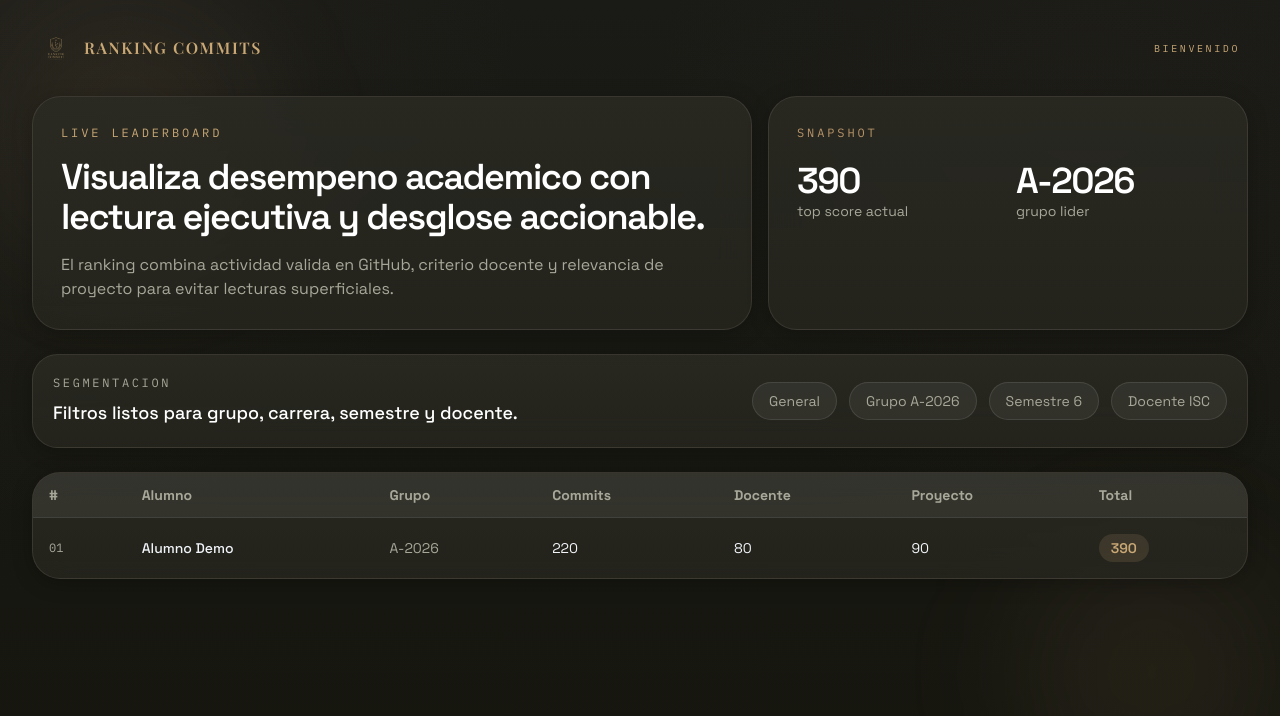
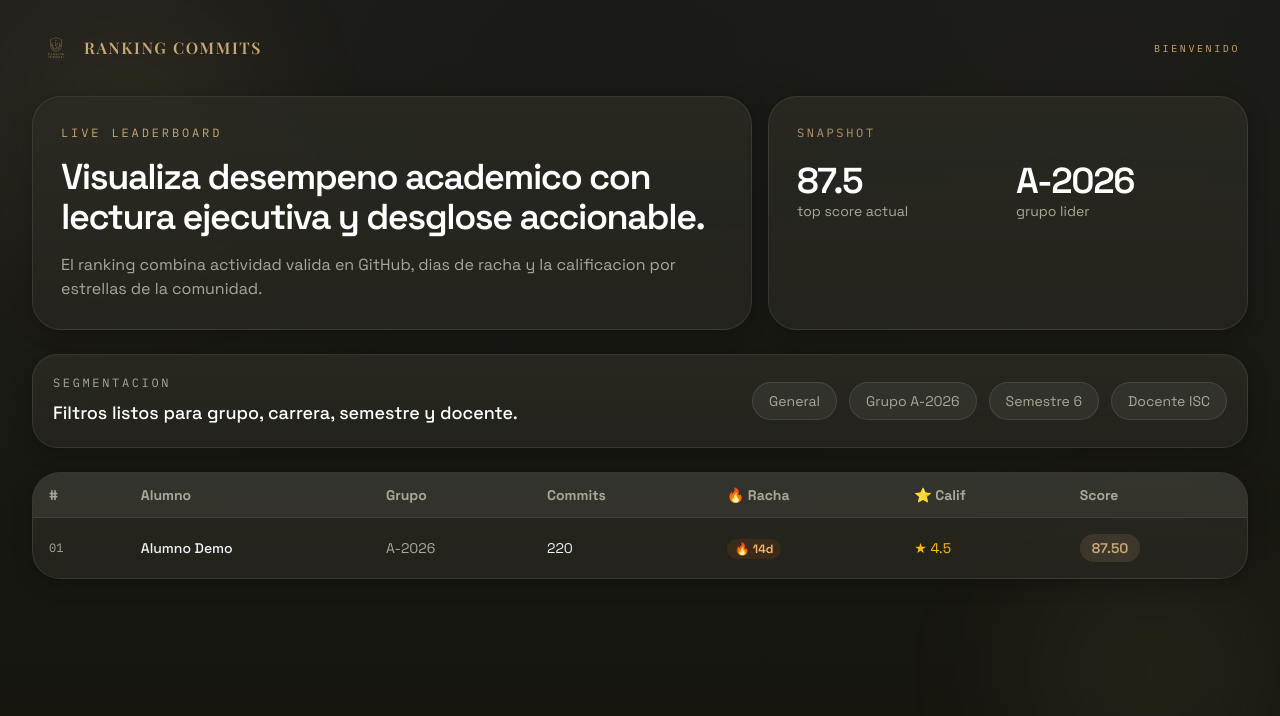
Before and after one commit to LuisPatMtz/ranking-commits-frontend, a Next.js app: page /ranking in a window 1280 px wide. Shown: the top 716 px of the page. Built offline with nearby package versions, Linux system fonts and the light colour scheme.

Commit message:
feat: implement docente dashboard, ranking system, and type definitions for group management

```diff
--- a/src/app/docente/page.tsx
+++ b/src/app/docente/page.tsx
@@ -53,8 +53,7 @@ type MemberCommitsModalState = {
 type RankingDraftMap = Record<
   number,
   {
-    docente: string;
-    proyecto: string;
+    star_rating: number;
   }
 >;
 
@@ -468,6 +467,8 @@ export default function DocentePage() {
       setIsSubmittingMemberEdit(false);
     }
   }
+
+  async function handleCreateParticipant(event: React.FormEvent<HTMLFormElement>) {
     event.preventDefault();
     setIsSubmittingStudent(true);
     setFeedback("Registrando participante...");
@@ -804,8 +805,7 @@ export default function DocentePage() {
     setRankingDrafts(
       items.reduce<RankingDraftMap>((acc, item) => {
         acc[item.usuario_id] = {
-          docente: String(item.docente_grade),
-          proyecto: String(item.proyecto_grade),
+          star_rating: item.star_rating,
         };
         return acc;
       }, {}),
@@ -830,34 +830,31 @@ export default function DocentePage() {
     }
   }
 
-  async function handleSaveRankingGrades(item: GroupRankingItem) {
+  async function handleSaveStarRating(item: GroupRankingItem, newRating: number) {
     if (!accessToken || !rankingModal) {
       setFeedback("Tu sesion no es valida. Inicia sesion nuevamente.");
       return;
     }
 
-    const draft = rankingDrafts[item.usuario_id];
-    const docenteValue = Number(draft?.docente ?? item.docente_grade);
-    const proyectoValue = Number(draft?.proyecto ?? item.proyecto_grade);
-
-    if (Number.isNaN(docenteValue) || Number.isNaN(proyectoValue)) {
-      setFeedback("Ingresa calificaciones numericas validas.");
-      return;
-    }
+    const rating = Math.min(5, Math.max(0.5, Math.round(newRating * 2) / 2));
+
+    setRankingDrafts((current) => ({
+      ...current,
+      [item.usuario_id]: { star_rating: rating },
+    }));
 
     const payload: GroupRankingGradesUpdatePayload = {
       usuario_id: item.usuario_id,
-      docente_grade: Math.min(100, Math.max(0, docenteValue)),
-      proyecto_grade: Math.min(100, Math.max(0, proyectoValue)),
+      star_rating: rating,
     };
 
     setIsSavingRankingGrades(item.usuario_id);
     try {
       await apiPut<{ message: string }>(`/ranking/grupo/${rankingModal.groupId}/calificaciones`, payload, accessToken);
       await loadGroupRanking(rankingModal.groupId, accessToken);
-      setFeedback(`Calificaciones actualizadas para ${item.nombre}.`);
+      setFeedback(`Calificacion actualizada para ${item.nombre}: ${rating} ⭐`);
     } catch (error) {
-      setFeedback(error instanceof ApiError ? error.detail : "No se pudieron actualizar las calificaciones.");
+      setFeedback(error instanceof ApiError ? error.detail : "No se pudo actualizar la calificacion.");
     } finally {
       setIsSavingRankingGrades(null);
     }
@@ -1786,23 +1783,20 @@ export default function DocentePage() {
                       <th className="px-4 py-3 font-medium">Estudiante</th>
                       <th className="px-4 py-3 font-medium hidden sm:table-cell">GitHub</th>
                       <th className="px-4 py-3 font-medium">Commits</th>
-                      <th className="px-4 py-3 font-medium">Puntos commits</th>
-                      <th className="px-4 py-3 font-medium">Calif maestro</th>
-                      <th className="px-4 py-3 font-medium">Calif proyecto</th>
+                      <th className="px-4 py-3 font-medium">Pts commits</th>
+                      <th className="px-4 py-3 font-medium">🔥 Racha</th>
+                      <th className="px-4 py-3 font-medium">⭐ Estrellas</th>
                       <th className="px-4 py-3 font-medium">Promedio</th>
-                      <th className="px-4 py-3 font-medium text-right">Guardar</th>
                     </tr>
                   </thead>
                   <tbody>
                     {rankingItems.map((item) => {
-                      const draft = rankingDrafts[item.usuario_id] ?? {
-                        docente: String(item.docente_grade),
-                        proyecto: String(item.proyecto_grade),
-                      };
+                      const currentRating = rankingDrafts[item.usuario_id]?.star_rating ?? item.star_rating;
+                      const isSaving = isSavingRankingGrades === item.usuario_id;
                       return (
                         <tr key={item.usuario_id} className="border-b border-white/5 text-white/95 last:border-b-0">
-                          <td className="px-4 py-3">#{item.rank}</td>
-                          <td className="px-4 py-3">{item.nombre}</td>
+                          <td className="px-4 py-3 font-mono text-xs text-[color:var(--accent)]">#{item.rank}</td>
+                          <td className="px-4 py-3 font-medium">{item.nombre}</td>
                           <td className="px-4 py-3 hidden sm:table-cell">
                             {item.github_username ? (
                               <a
@@ -1820,54 +1814,61 @@ export default function DocentePage() {
                           <td className="px-4 py-3">{item.commits_count}</td>
                           <td className="px-4 py-3">{item.commits_points.toFixed(2)}</td>
                           <td className="px-4 py-3">
-                            <input
-                              type="number"
-                              min="0"
-                              max="100"
-                              step="0.01"
-                              className="w-20 sm:w-24 rounded-lg border border-white/10 bg-[#16160f]/40 px-2 py-1 text-white"
-                              value={draft.docente}
-                              onChange={(event) =>
-                                setRankingDrafts((current) => ({
-                                  ...current,
-                                  [item.usuario_id]: {
-                                    docente: event.target.value,
-                                    proyecto: current[item.usuario_id]?.proyecto ?? String(item.proyecto_grade),
-                                  },
-                                }))
-                              }
-                            />
+                            <span className="inline-flex items-center gap-1 rounded-full bg-orange-500/10 px-3 py-1 text-xs font-semibold text-orange-300">
+                              🔥 {item.streak_days}d
+                            </span>
                           </td>
                           <td className="px-4 py-3">
-                            <input
-                              type="number"
-                              min="0"
-                              max="100"
-                              step="0.01"
-                              className="w-20 sm:w-24 rounded-lg border border-white/10 bg-[#16160f]/40 px-2 py-1 text-white"
-                              value={draft.proyecto}
-                              onChange={(event) =>
-                                setRankingDrafts((current) => ({
-                                  ...current,
-                                  [item.usuario_id]: {
-                                    docente: current[item.usuario_id]?.docente ?? String(item.docente_grade),
-                                    proyecto: event.target.value,
-                                  },
-                                }))
-                              }
-                            />
+                            <div className="flex items-center gap-0.5" aria-label={`Calificacion: ${currentRating} estrellas`}>
+                              {[1, 2, 3, 4, 5].map((star) => {
+                                const fullFilled = currentRating >= star;
+                                const halfFilled = !fullFilled && currentRating >= star - 0.5;
+                                return (
+                                  <span key={star} className="relative inline-flex h-6 w-6">
+                                    {/* Left half — half star */}
+                                    <button
+                                      type="button"
+                                      aria-label={`${star - 0.5} estrellas`}
+                                      disabled={isSaving}
+                                      className="absolute left-0 top-0 h-full w-1/2 z-10 cursor-pointer disabled:cursor-not-allowed"
+                                      onClick={() => void handleSaveStarRating(item, star - 0.5)}
+                                    />
+                                    {/* Right half — full star */}
+                                    <button
+                                      type="button"
+                                      aria-label={`${star} estrellas`}
+                                      disabled={isSaving}
+                                      className="absolute right-0 top-0 h-full w-1/2 z-10 cursor-pointer disabled:cursor-not-allowed"
+                                      onClick={() => void handleSaveStarRating(item, star)}
+                                    />
+                                    <svg
+                                      viewBox="0 0 24 24"
+                                      className="h-6 w-6 select-none"
+                                      aria-hidden="true"
+                                    >
+                                      <defs>
+                                        <linearGradient id={`star-grad-${item.usuario_id}-${star}`}>
+                                          <stop offset={halfFilled ? "50%" : fullFilled ? "100%" : "0%"} stopColor="#f59e0b" />
+                                          <stop offset={halfFilled ? "50%" : fullFilled ? "100%" : "0%"} stopColor="#ffffff20" />
+                                        </linearGradient>
+                                      </defs>
+                                      <path
+                                        d="M12 2l3.09 6.26L22 9.27l-5 4.87 1.18 6.88L12 17.77l-6.18 3.25L7 14.14 2 9.27l6.91-1.01L12 2z"
+                                        fill={`url(#star-grad-${item.usuario_id}-${star})`}
+                                        stroke={fullFilled || halfFilled ? "#f59e0b" : "#ffffff30"}
+                                        strokeWidth="1.2"
+                                      />
+                                    </svg>
+                                  </span>
+                                );
+                              })}
+                              <span className="ml-1 text-xs text-[color:var(--muted)]">
+                                {currentRating > 0 ? currentRating.toFixed(1) : "—"}
+                              </span>
+                              {isSaving && <span className="ml-1 text-[10px] text-[color:var(--accent)]">...</span>}
+                            </div>
                           </td>
                           <td className="px-4 py-3 font-semibold">{item.promedio.toFixed(2)}</td>
-                          <td className="px-4 py-3 text-right">
-                            <button
-                              type="button"
-                              className="rounded-full border border-white/15 bg-white/5 px-3 py-1.5 text-xs font-semibold text-white transition hover:border-[color:var(--accent)]/50 hover:bg-white/10 disabled:cursor-not-allowed disabled:opacity-70 whitespace-nowrap"
-                              onClick={() => void handleSaveRankingGrades(item)}
-                              disabled={isSavingRankingGrades === item.usuario_id}
-                            >
-                              {isSavingRankingGrades === item.usuario_id ? "Guardando..." : "Guardar"}
-                            </button>
-                          </td>
                         </tr>
                       );
                     })}
@@ -1994,16 +1995,16 @@ export default function DocentePage() {
                       <th className="px-4 py-3 font-medium">GitHub</th>
                       <th className="px-4 py-3 font-medium">Grupo</th>
                       <th className="px-4 py-3 font-medium">{generalMetricLabel}</th>
-                      <th className="px-4 py-3 font-medium">Puntos metrica</th>
-                      <th className="px-4 py-3 font-medium">Calif maestro</th>
-                      <th className="px-4 py-3 font-medium">Calif proyecto</th>
+                      <th className="px-4 py-3 font-medium">Puntos</th>
+                      <th className="px-4 py-3 font-medium">🔥 Racha</th>
+                      <th className="px-4 py-3 font-medium">⭐ Calif</th>
                       <th className="px-4 py-3 font-medium">{generalRankingMetric === "todo" ? "Promedio" : "Score"}</th>
                     </tr>
                   </thead>
                   <tbody>
                     {generalRankingItems.map((item) => (
                       <tr key={`${item.group_id}-${item.usuario_id}`} className="border-b border-white/5 text-white/95 last:border-b-0">
-                        <td className="px-4 py-3">#{item.rank}</td>
+                        <td className="px-4 py-3 font-mono text-xs text-[color:var(--accent)]">#{item.rank}</td>
                         <td className="px-4 py-3">{item.nombre}</td>
                         <td className="px-4 py-3">
                           {item.github_username ? (
@@ -2022,8 +2023,16 @@ export default function DocentePage() {
                         <td className="px-4 py-3">{item.group_name}</td>
                         <td className="px-4 py-3">{item.metric_value}</td>
                         <td className="px-4 py-3">{item.metric_points.toFixed(2)}</td>
-                        <td className="px-4 py-3">{item.docente_grade.toFixed(2)}</td>
-                        <td className="px-4 py-3">{item.proyecto_grade.toFixed(2)}</td>
+                        <td className="px-4 py-3">
+                          <span className="inline-flex items-center gap-1 rounded-full bg-orange-500/10 px-2 py-0.5 text-xs font-semibold text-orange-300">
+                            🔥 {item.streak_days}d
+                          </span>
+                        </td>
+                        <td className="px-4 py-3">
+                          <span className="inline-flex items-center gap-1 text-amber-400">
+                            ★ {item.star_rating > 0 ? item.star_rating.toFixed(1) : "—"}
+                          </span>
+                        </td>
                         <td className="px-4 py-3 font-semibold">{item.total_score.toFixed(2)}</td>
                       </tr>
                     ))}
--- a/src/app/ranking/page.tsx
+++ b/src/app/ranking/page.tsx
@@ -4,13 +4,19 @@ import type { RankingItem } from "@/types";
 
 const mockItems: RankingItem[] = [
   {
+    rank: 1,
+    group_id: 1,
+    group_name: "A-2026",
     usuario_id: 1,
     nombre: "Alumno Demo",
-    grupo: "A-2026",
-    puntos_commits: 220,
-    puntos_docente: 80,
-    puntos_proyecto: 90,
-    total: 390,
+    github_username: "alumno_demo",
+    commits_count: 220,
+    contributions_count: 180,
+    metric_value: 220,
+    metric_points: 100,
+    streak_days: 14,
+    star_rating: 4.5,
+    total_score: 87.5,
   },
 ];
 
@@ -24,14 +30,14 @@ export default function RankingPage() {
             Visualiza desempeno academico con lectura ejecutiva y desglose accionable.
           </h2>
           <p className="mt-4 max-w-2xl text-[color:var(--muted)]">
-            El ranking combina actividad valida en GitHub, criterio docente y relevancia de proyecto para evitar lecturas superficiales.
+            El ranking combina actividad valida en GitHub, dias de racha y la calificacion por estrellas de la comunidad.
           </p>
         </article>
         <article className="glass-panel rounded-[1.8rem] p-7">
-          <p className="font-mono text-xs uppercase tracking-[0.24em] text-[color:var(--warm)]">Snapshot</p>
+          <p className="font-mono text-xs uppercase tracking-[0.22em] text-[color:var(--warm)]">Snapshot</p>
           <div className="mt-5 grid grid-cols-2 gap-4">
             <div>
-              <p className="text-4xl font-semibold tracking-[-0.04em] text-white">390</p>
+              <p className="text-4xl font-semibold tracking-[-0.04em] text-white">87.5</p>
               <p className="text-sm text-[color:var(--muted)]">top score actual</p>
             </div>
             <div>
--- a/src/components/ranking/ranking-table.tsx
+++ b/src/components/ranking/ranking-table.tsx
@@ -14,23 +14,31 @@ export function RankingTable({ items }: RankingTableProps) {
             <th className="px-4 py-3">Alumno</th>
             <th className="px-4 py-3">Grupo</th>
             <th className="px-4 py-3">Commits</th>
-            <th className="px-4 py-3">Docente</th>
-            <th className="px-4 py-3">Proyecto</th>
-            <th className="px-4 py-3">Total</th>
+            <th className="px-4 py-3">🔥 Racha</th>
+            <th className="px-4 py-3">⭐ Calif</th>
+            <th className="px-4 py-3">Score</th>
           </tr>
         </thead>
         <tbody>
           {items.map((item, index) => (
-            <tr key={`${item.usuario_id}-${index}`} className="border-t border-white/8 text-slate-100">
+            <tr key={`${item.group_id}-${item.usuario_id}-${index}`} className="border-t border-white/8 text-slate-100">
               <td className="px-4 py-4 font-mono text-xs text-[color:var(--muted)]">{String(index + 1).padStart(2, "0")}</td>
               <td className="px-4 py-4 font-medium">{item.nombre}</td>
-              <td className="px-4 py-4 text-[color:var(--muted)]">{item.grupo}</td>
-              <td className="px-4 py-4">{item.puntos_commits}</td>
-              <td className="px-4 py-4">{item.puntos_docente}</td>
-              <td className="px-4 py-4">{item.puntos_proyecto}</td>
+              <td className="px-4 py-4 text-[color:var(--muted)]">{item.group_name}</td>
+              <td className="px-4 py-4">{item.commits_count}</td>
+              <td className="px-4 py-4">
+                <span className="inline-flex items-center gap-1 rounded-full bg-orange-500/10 px-2 py-0.5 text-xs font-semibold text-orange-300">
+                  🔥 {item.streak_days}d
+                </span>
+              </td>
+              <td className="px-4 py-4">
+                <span className="inline-flex items-center gap-1 text-amber-400">
+                  ★ {item.star_rating > 0 ? item.star_rating.toFixed(1) : "—"}
+                </span>
+              </td>
               <td className="px-4 py-4">
                 <span className="inline-flex rounded-full bg-[color:var(--accent)]/14 px-3 py-1 font-semibold text-[color:var(--accent)]">
-                  {item.total}
+                  {item.total_score.toFixed(2)}
                 </span>
               </td>
             </tr>
```
Also changed, not shown: src/types/index.ts (+8 -6 lines).
